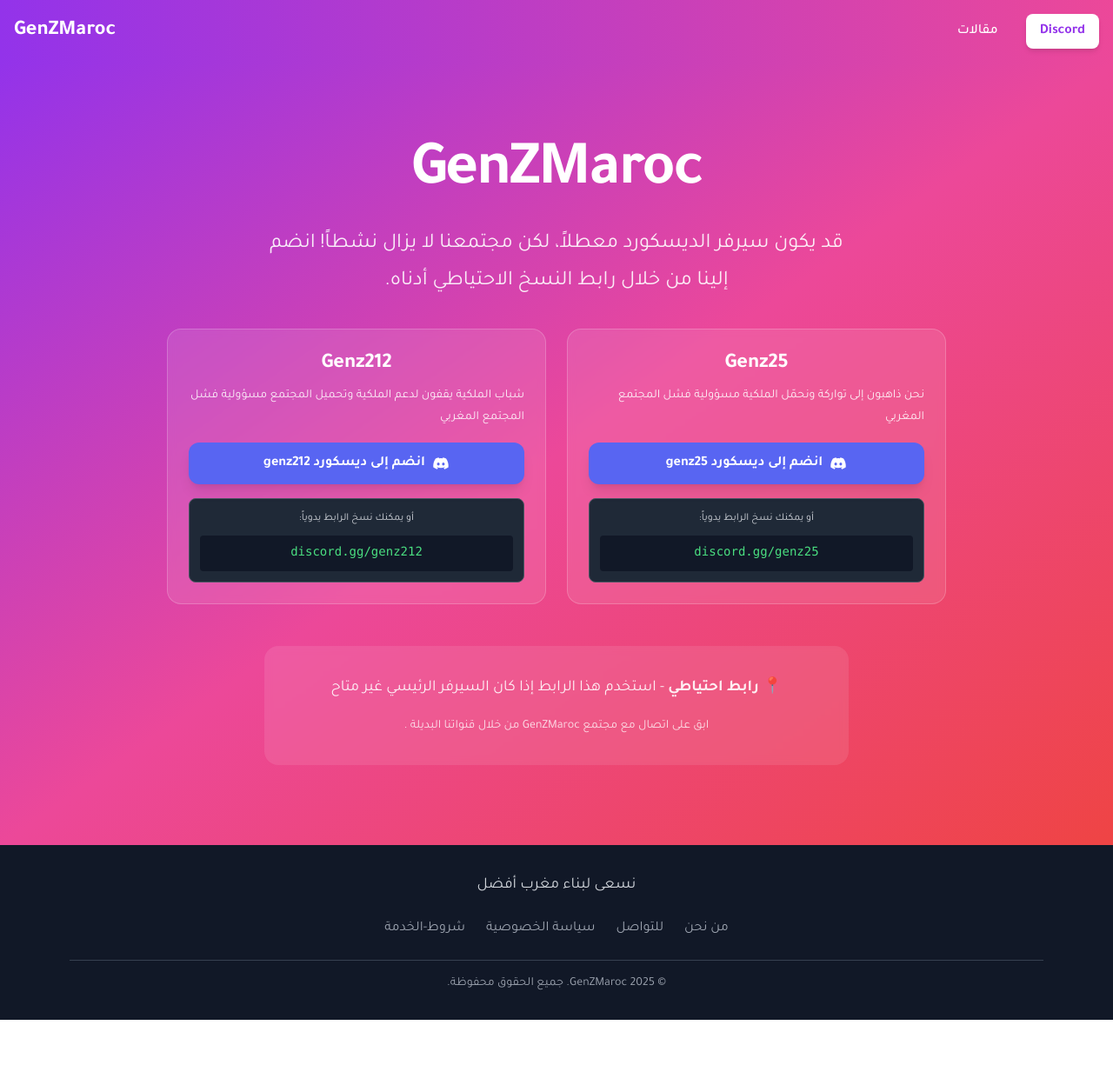
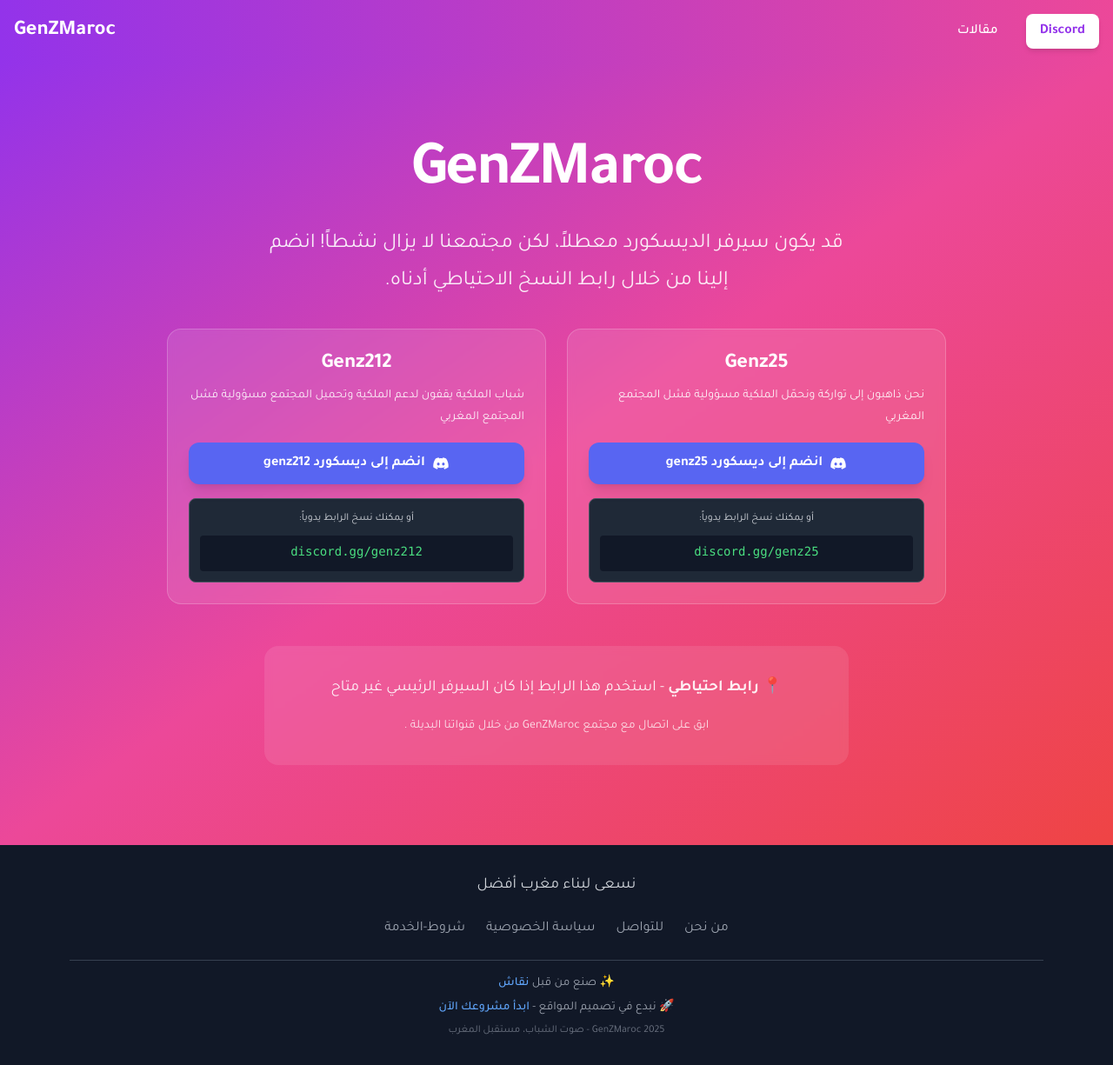
Before and after one commit to niqashx/genzmaroc, a Jekyll site: the page built from index.md, in a window 1280 px wide. Shown: the whole page at 87% size. Built offline with Jekyll 4.4.1, drawn with Linux system fonts in a browser that asks for light colours; before the commit the page ends 1173 px from its top, so only the background shows below that.

Commit message:
updating the footer

```diff
--- a/_includes/footer.html
+++ b/_includes/footer.html
@@ -14,11 +14,28 @@
       {% endfor %}
     </div>
 
-        <!-- Copyright -->
+    <!-- Footer -->
     <div class="border-t border-gray-700 pt-4">
-            <p class="text-sm text-gray-400">
-                &copy; 2025 GenZMaroc. جميع الحقوق محفوظة.
-            </p>
+      <div class="text-sm text-gray-400 text-center space-y-2">
+        <div>
+          ✨ صنع من قبل
+          <a
+            href="https://www.youtube.com/ni9ash"
+            target="_blank"
+            class="text-blue-400 hover:text-blue-300 transition-colors font-medium">
+            نقاش
+          </a>
+        </div>
+        <div>
+          🚀 نبدع في تصميم المواقع -
+          <a href="/للتواصل" class="text-blue-400 hover:text-blue-300 transition-colors font-medium">
+            ابدأ مشروعك الآن
+          </a>
+        </div>
+        <div class="text-xs text-gray-500">
+          GenZMaroc 2025 - صوت الشباب، مستقبل المغرب
+        </div>
+      </div>
     </div>
   </div>
 </footer>
```
Also changed, not shown: assets/css/tailwind-output.css. Lines whose indentation alone changed are shown as unchanged.
